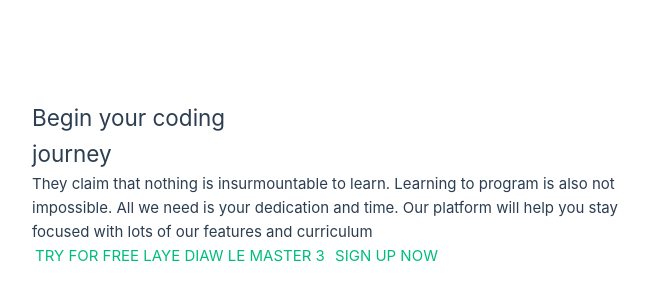
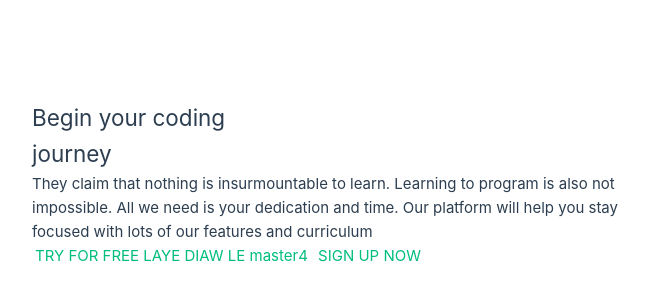
Before and after one commit to asteriskpro/appvuerepo, a Vue app: page / in a window 1280 px wide. Shown: the part 216-516 px from the top of the page, without its empty margins (0-650 px from the left). Built offline with nearby package versions, Linux system fonts and the light colour scheme.

Commit message:
ma commit master3

```diff
--- a/src/App.vue
+++ b/src/App.vue
@@ -11,7 +11,7 @@
           our features and curriculum</p>
         <div class="flex justify-center">
           <a class="inline-block py-4 px-10 free-btn text-md " href="#">
-            TRY FOR FREE  LAYE DIAW LE MASTER 3
+            TRY FOR FREE  LAYE DIAW LE master4
           </a>
           <a class="inline-block py-4 px-10 bg-btn text-md " href="#">
             SIGN UP NOW
```
